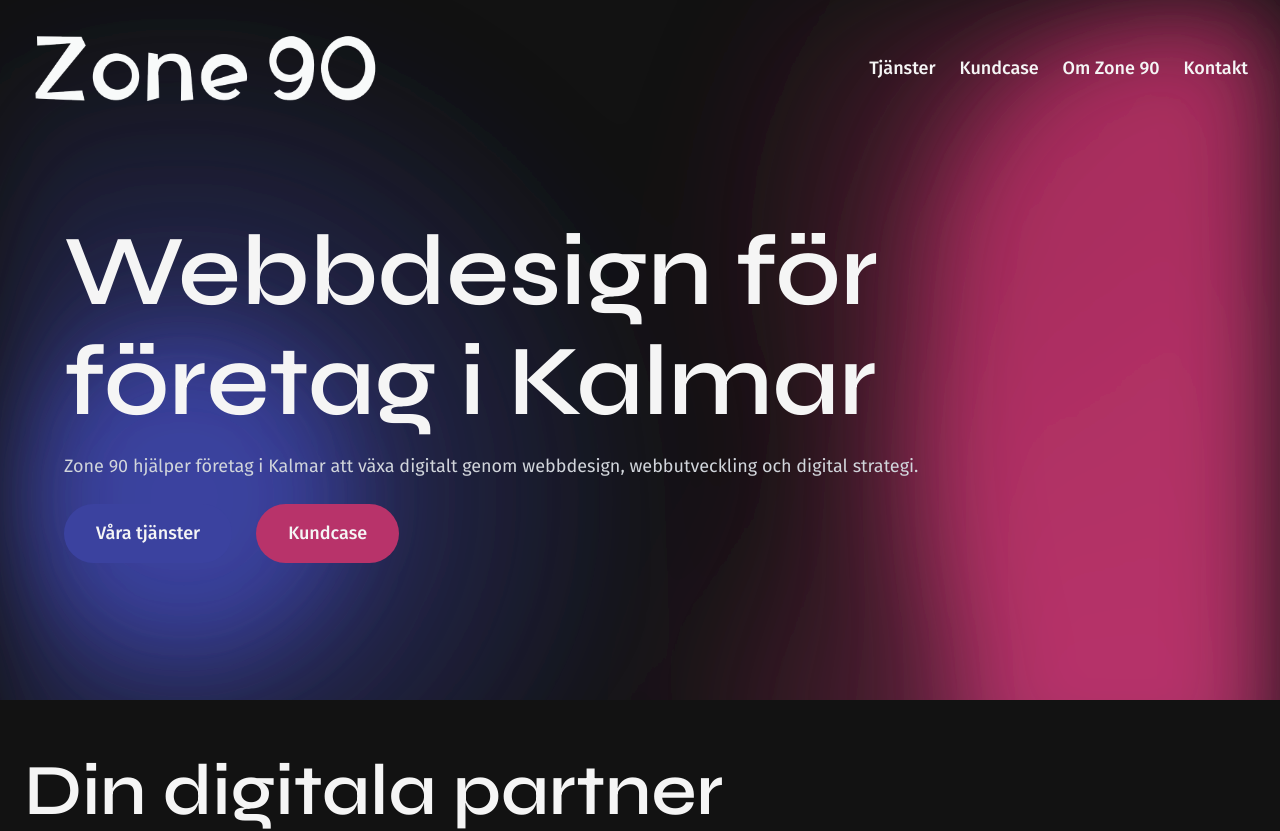
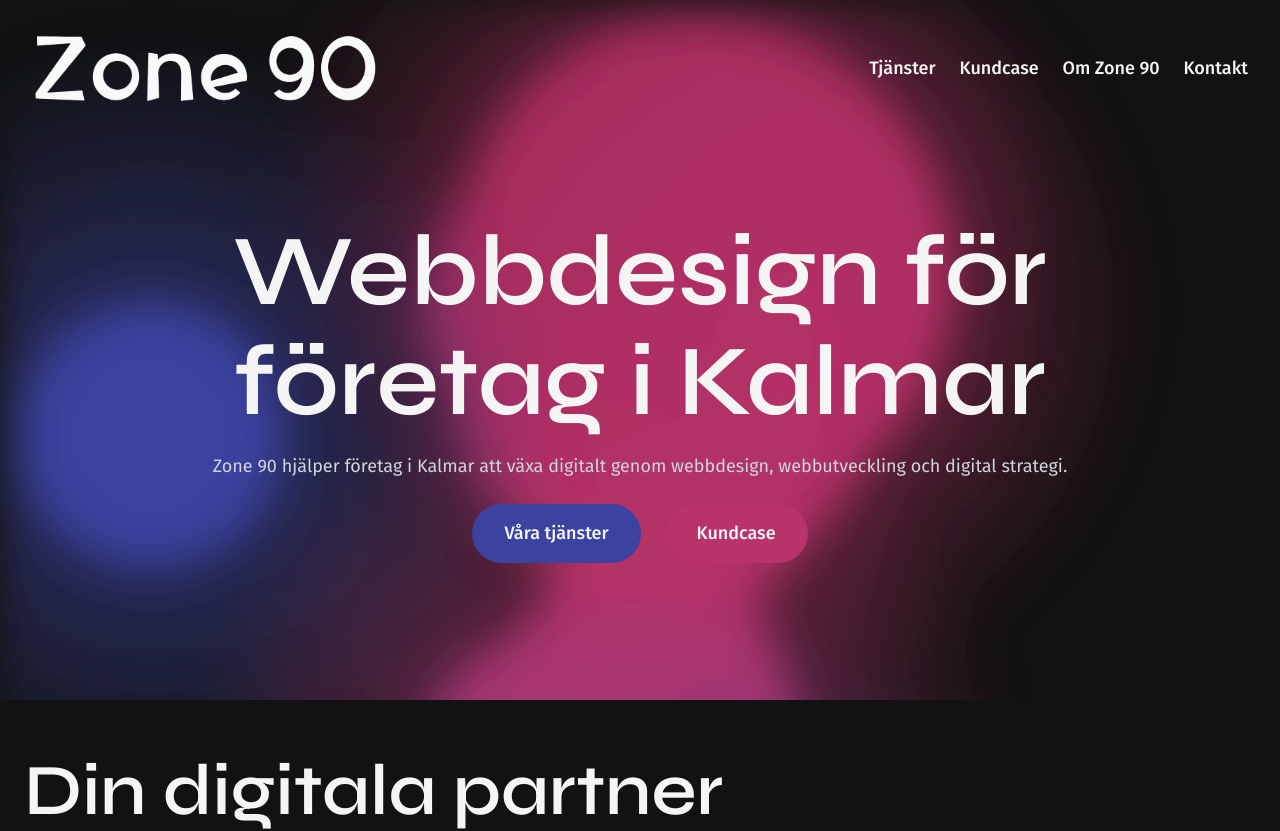
Before and after one commit to Marahkny/Marahs-portofolio, a Next.js app: page / in a window 1280 px wide. Shown: the top 831 px of the page. Built offline with nearby package versions, Linux system fonts and the light colour scheme.

Commit message:
update färger

```diff
--- a/src/app/Home/Hero.js
+++ b/src/app/Home/Hero.js
@@ -21,7 +21,7 @@ export const metadata = {
     canonical: "https://zone90.se/",
   },
   other: {
-    keywords: "webbdesign Kalmar, webbdesign för företag, webbutveckling, SEO, hemsidor, wordpress",
+    keywords: "webbdesign Kalmar, webbdesign för företag, webbyrå i kalmar, webbutveckling, SEO, hemsidor, wordpress",
   },
 };
 
--- a/src/app/Home/Steps.js
+++ b/src/app/Home/Steps.js
@@ -1,6 +1,5 @@
 import { motion } from "framer-motion";
-import Section from "./Secation";
-import Zone90Section from "./zone90secation";
+
 
 
 const Steps = () => {
@@ -29,20 +28,19 @@ const Steps = () => {
         animate={{ x: ["0%", "-50%"] }} // Sömlös scroll
         transition={{ repeat: Infinity, duration: 30, ease: "linear" }}
       >
-        {[...techStack, ...techStack].map((tech, index) => ( // Duplicera listan för att fylla luckor
+        {[...techStack, ...techStack].map((tech, index) => (
           <div
             key={index}
             className="relative inline-block p-[2px] rounded-2xl bg-gradient-to-r from-[#B8336A] to-[#3B429F]"
           >
-            <div className="bg-[#121212] rounded-2xl px-4 py-2">
-              <span className=" whitespace-nowrap">{tech}</span>
+            <div className="bg-[#121212]  rounded-2xl px-4 py-2">
+              <span className=" whitespace-nowrap text-[24px] font-['Syne']">{tech}</span>
             </div>
           </div>
         ))}
       </motion.div>
     </div>
-    <Section />
-      <Zone90Section />
+
     </>
   );
 };
--- a/src/app/Home/bubble.css
+++ b/src/app/Home/bubble.css
@@ -5,7 +5,7 @@
   --color2: 184, 51, 106; /* #B8336A */
   --color3: 157, 42, 86;/* (Behöll RGB-värdena) */
   --color5: 59, 66, 159;  /* #FFB84C */
-  --circle-size: 110vw;
+  --circle-size: 90vw;
 
 }
 
@@ -74,7 +74,7 @@
 }
 
 .gradients-container {
-  filter: url(#goo) blur(50px);
+  filter: url(#goo) blur(20px);
   width: 100%;
   height: 100%;
   position: absolute;
@@ -90,7 +90,7 @@
   height: var(--circle-size);
   top: calc(10% - var(--circle-size) / 2);
 
-  right: calc(10% - var(--circle-size) / 2);
+  right: calc(50% - var(--circle-size) / 2);
 }
 
 .g1 {
--- a/src/app/Home/home.js
+++ b/src/app/Home/home.js
@@ -8,6 +8,8 @@ import GradientBackground from "./GradientBackground";
 import ZoneSec from "./ZoneSec";
 import Projects from "./projekts";
 
+import Section from "./Secation";
+import Zone90Section from "./zone90secation";
 export default function Home() {
   return (
     <>
@@ -20,16 +22,16 @@ export default function Home() {
         </div>
 
         {/* Innehåll */}
-        <div className="relative z-15 text-left pt-20 max-w-6xl">
+        <div className="relative z-15 text-center pt-20 max-w-6xl">
 
-          <h1 className="mb-4 text-[30px] sm:text-[30px] md:text-[60px] lg:text-[80px] xl:text-[100px] ">
+          <h1 className="mb-4 text-[36px] sm:text-[36px] md:text-[60px] lg:text-[80px] xl:text-[100px] font-[600] ">
           Webbdesign för företag i Kalmar </h1>
 
           <p className="text-gray-300 max-w-6xl mx-auto">
 Zone 90 hjälper företag i Kalmar att växa digitalt genom webbdesign, webbutveckling och digital strategi.          </p>
 
           {/* Call to Action */}
-          <div className="flex flex-col md:flex-row justify-start gap-4 sm:gap-6 mt-6 w-full">
+          <div className="flex flex-col md:flex-row justify-center gap-4 sm:gap-6 mt-6 w-full">
           <Link
   href="/tjanster"
   className=" w-full sm:w-auto relative inline-flex items-start justify-center bg-[#3B429F] text-[#F5F5F5] py-4 px-8 rounded-full
@@ -86,6 +88,8 @@ Zone 90 hjälper företag i Kalmar att växa digitalt genom webbdesign, webbutve
       <ZoneSec />
       <ServicesHem />
       <Projects />
+      <Section />
+      <Zone90Section />
     </>
   );
 }
--- a/src/app/layout.js
+++ b/src/app/layout.js
@@ -52,7 +52,7 @@ export const metadata = {
     apple: "/photos/logo90.png",
   },
   other: {
-keywords: "webbdesign Kalmar, webbdesign för företag, UX design Kalmar, UI design företag, hemsida för företag, skapa hemsida Kalmar, WordPress hemsida, responsiv design, webbutveckling, SEO för småföretag, digital strategi, Zone 90, Webbyrå"
+keywords: "webbdesign Kalmar, webbdesign för företag, webbyår i kalmar, skapa hemsidan Kalmar, Wordpress hemsida , hemsida för företag, skapa hemsida Kalmar, webbutveckling, SEO för småföretag, Zone 90"
 }
 };
 
```
